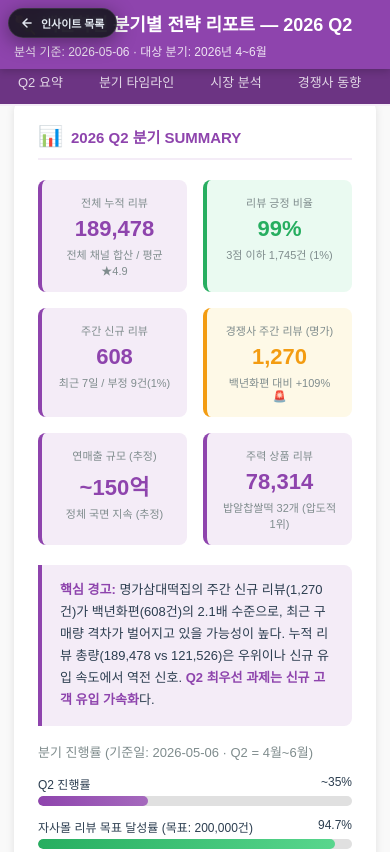
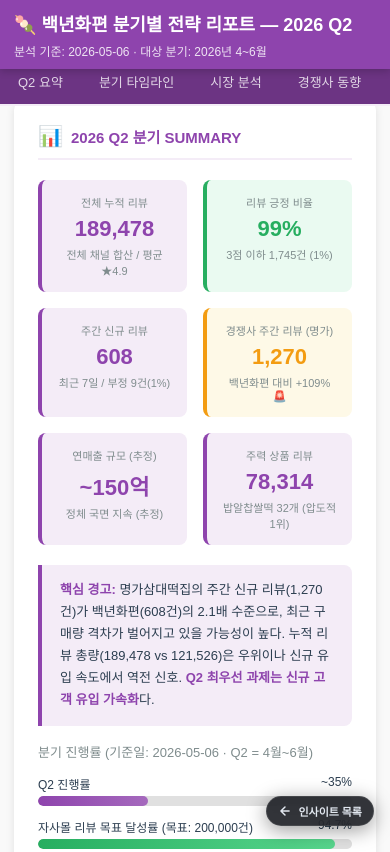
Before and after one commit to 123idon/review-dashboar, a plain HTML site: page static/reports/2026-Q2_quarterly.html in a window 390 px wide. Shown: the top 852 px of the page. Drawn offline with Linux system fonts and the light colour scheme.

Commit message:
fix: 2026-Q2_quarterly.html 뒤로가기 버튼 우하단으로 이동 (제목 가림 해결)

```diff
--- a/static/reports/2026-Q2_quarterly.html
+++ b/static/reports/2026-Q2_quarterly.html
@@ -219,7 +219,7 @@
 
     /* 뒤로가기 버튼 모바일 위치 */
     #back-to-insights {
-      top: 8px !important; left: 8px !important;
+      bottom: 18px !important; right: 16px !important;
       font-size: 11px !important; padding: 6px 11px !important;
     }
 
@@ -251,7 +251,7 @@
 </head>
 <body>
 <style>
-#back-to-insights{position:fixed;top:16px;left:16px;z-index:9999;display:flex;align-items:center;gap:7px;padding:8px 16px;background:rgba(15,17,23,0.85);backdrop-filter:blur(10px);-webkit-backdrop-filter:blur(10px);border:1px solid rgba(255,255,255,0.1);border-radius:100px;color:#e2e8f0;text-decoration:none;font-size:13px;font-weight:600;font-family:-apple-system,BlinkMacSystemFont,'Segoe UI','Noto Sans KR',sans-serif;transition:background .15s,border-color .15s;box-shadow:0 4px 20px rgba(0,0,0,0.4);}
+#back-to-insights{position:fixed;bottom:28px;right:24px;z-index:9999;display:flex;align-items:center;gap:7px;padding:8px 16px;background:rgba(15,17,23,0.85);backdrop-filter:blur(10px);-webkit-backdrop-filter:blur(10px);border:1px solid rgba(255,255,255,0.1);border-radius:100px;color:#e2e8f0;text-decoration:none;font-size:13px;font-weight:600;font-family:-apple-system,BlinkMacSystemFont,'Segoe UI','Noto Sans KR',sans-serif;transition:background .15s,border-color .15s;box-shadow:0 4px 20px rgba(0,0,0,0.4);}
 #back-to-insights:hover{background:rgba(30,41,59,0.95);border-color:rgba(139,92,246,0.5);}
 #back-to-insights svg{flex-shrink:0;}
 </style>
```
